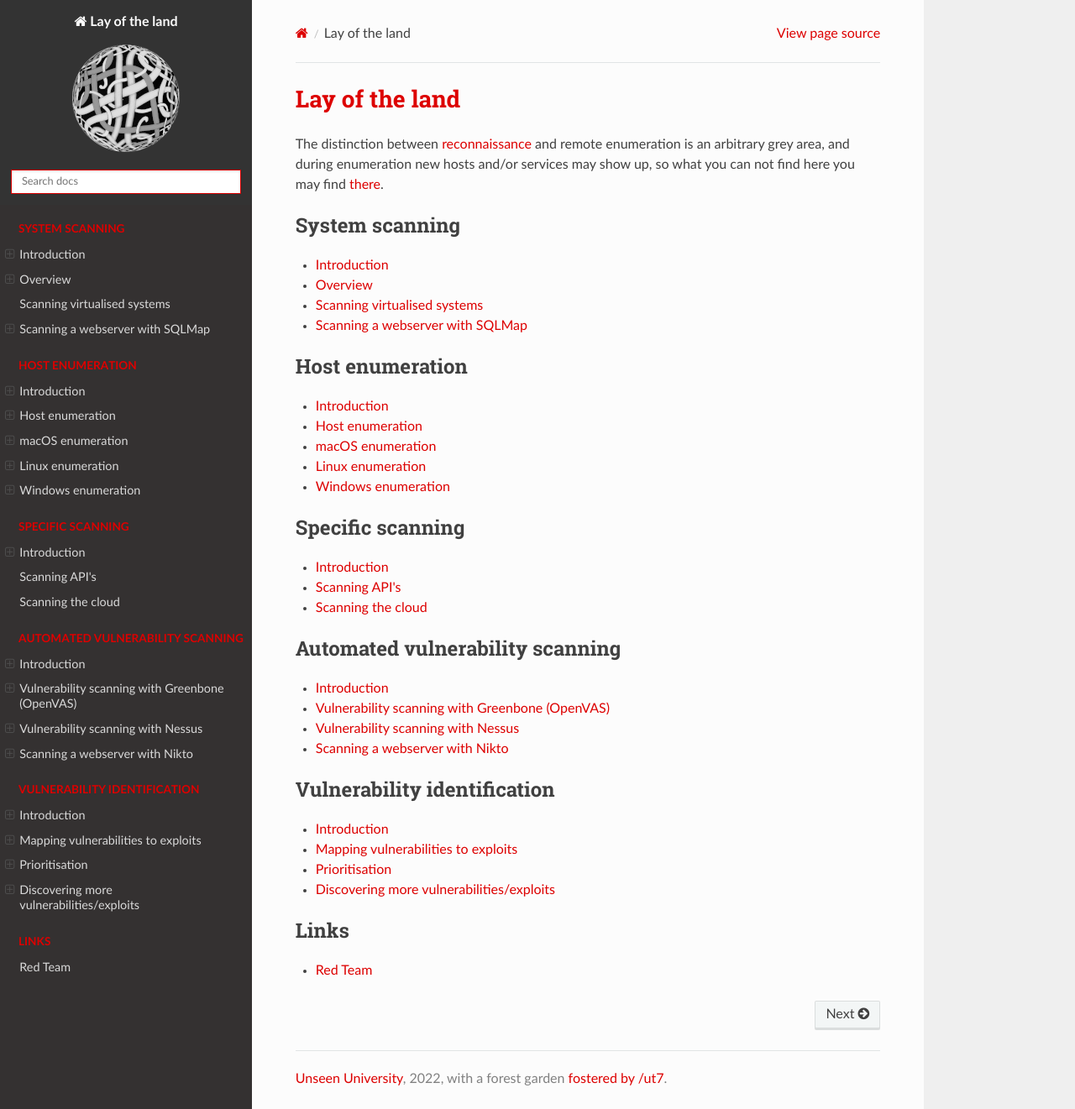
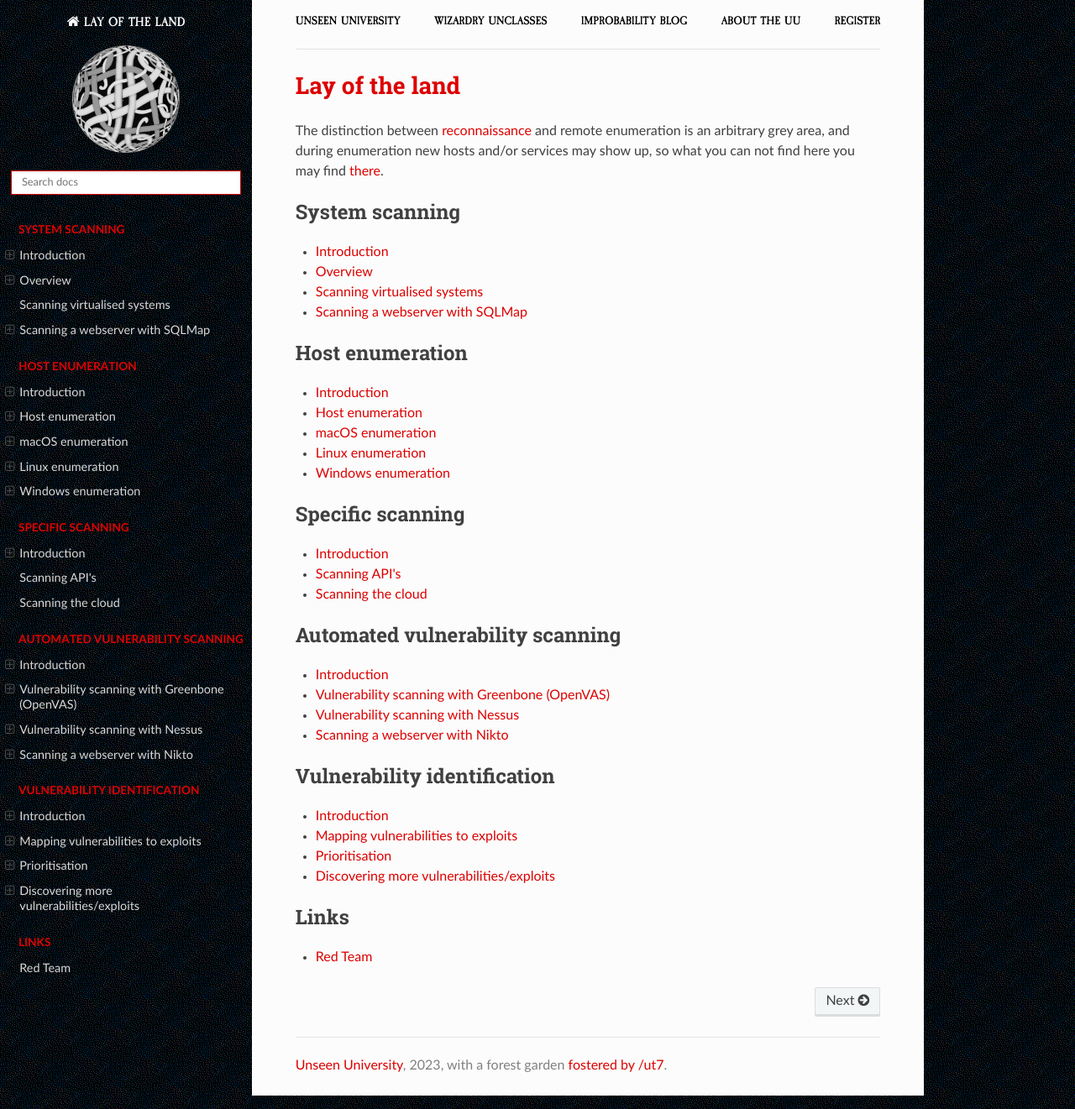
Before and after one commit to tymyrddin/red-enum, a Sphinx documentation site: the page built from source/index.rst, in a window 1280 px wide and 1321 px high. Shown: the whole window at 84% size. Built offline with Sphinx 7.4.7 and the Read the Docs theme 2.0.0, drawn with Linux system fonts in a browser that asks for light colours.

Commit message:
Theme and 2023

```diff
--- a/source/_static/css/custom.css
+++ b/source/_static/css/custom.css
@@ -38,3 +38,110 @@
 .wy-nav-top {
   background: #990000;
 }
+
+/* Breadcrumbs as navbar
+***********************************/
+
+/* Caslon font faces */
+
+@font-face {
+    font-family: 'caslon_antiqueregular';
+    src: url('caslonantique-webfont.woff2') format('woff2'),
+         url('caslonantique-webfont.woff') format('woff');
+    font-weight: normal;
+    font-style: normal;
+
+}
+
+@font-face {
+    font-family: 'caslon_antiquebolditalic';
+    src: url('caslonantique-bolditalic-webfont.woff2') format('woff2'),
+         url('caslonantique-bolditalic-webfont.woff') format('woff');
+    font-weight: normal;
+    font-style: normal;
+
+}
+
+@font-face {
+    font-family: 'caslon_antiqueitalic';
+    src: url('caslonantique-italic-webfont.woff2') format('woff2'),
+         url('caslonantique-italic-webfont.woff') format('woff');
+    font-weight: normal;
+    font-style: normal;
+
+}
+
+@font-face {
+    font-family: 'caslon_antiquebold';
+    src: url('caslonantique-bold-webfont.woff2') format('woff2'),
+         url('caslonantique-bold-webfont.woff') format('woff');
+    font-weight: normal;
+    font-style: normal;
+
+}
+
+topnav {
+  font-family: 'caslon_antiquebold', Arial, sans-serif;
+  font-weight:normal;
+  font-style:normal;
+  font-size: 0.9rem;
+
+}
+
+topnav ul {
+  display: flex;
+  flex-direction: row;
+  justify-content: space-around;
+  list-style: none;
+}
+
+@media screen and (min-width: 800px) {
+  topnav ul {
+    justify-content: space-between;
+  }
+}
+
+.nav__link, .nav__link:visited {
+  text-decoration: none !important;
+  font-size: 0.7rem;
+  color: black;
+  text-transform: uppercase;
+  font-weight: 700;
+}
+
+.nav__item + .nav__item {
+  margin-left: 0.1rem;
+}
+
+@media screen and (min-width: 800px) {
+    .nav__link, .nav__link:visited {
+        font-size: 0.9rem;
+    }
+
+    .nav__item + .nav__item {
+        margin-left: 1rem;
+    }
+}
+
+.wy-nav-content {
+  padding-top: 1rem;
+}
+
+.icon {
+  text-transform: uppercase;
+  font-family: 'caslon_antiquebold', Arial, sans-serif;
+  font-size: 0.9rem;
+  background: transparent;
+}
+
+.wy-body-for-nav {
+  background-image: url('../images/site/background.png');
+}
+
+.wy-nav-side {
+  background-image: url('../images/site/background.png');
+}
+
+.wy-side-nav-search {
+  background-image: url('../images/site/background.png');
+}
--- /dev/null
+++ b/source/_templates/breadcrumbs.html
@@ -0,0 +1,12 @@
+<div class="container">
+    <topnav>
+            <ul>
+                <li class="nav__item"><a href="https://uu.tymyrddin.dev/" class="nav__link">Unseen University</a></li>
+                <li class="nav__item"><a href="https://uu.tymyrddin.dev/" class="nav__link">Wizardry Unclasses</a></li>
+                <li class="nav__item"><a href="https://uu.tymyrddin.dev/blog/" class="nav__link">Improbability Blog</a></li>
+                <li class="nav__item"><a href="https://uu.tymyrddin.dev/about/" class="nav__link">About the UU</a></li>
+                <li class="nav__item"><a href="https://uu.tymyrddin.dev/registration/" class="nav__link">Register</a></li>
+            </ul>
+    </topnav>
+    <hr>
+</div>
--- a/source/_templates/footer.html
+++ b/source/_templates/footer.html
@@ -1,4 +1,4 @@
 {% extends "!footer.html" %}
 {%- block contentinfo %}
-        <a href="https://uu.tymyrddin.dev">Unseen University</a>, 2022, with a forest garden <a href="https://ut7.fr/">fostered by /ut7</a>.
+        <a href="https://uu.tymyrddin.dev">Unseen University</a>, 2023, with a forest garden <a href="https://ut7.fr/">fostered by /ut7</a>.
 {% endblock %}
```
Also changed, not shown: README.md (+2 -0 lines), source/_static/css/caslonantique-bold-webfont.woff (added), source/_static/css/caslonantique-bold-webfont.woff2 (added), source/_static/css/caslonantique-bolditalic-webfont.woff (added), source/_static/css/caslonantique-bolditalic-webfont.woff2 (added), source/_static/css/caslonantique-italic-webfont.woff (added), source/_static/css/caslonantique-italic-webfont.woff2 (added), source/_static/css/caslonantique-webfont.woff (added), source/_static/css/caslonantique-webfont.woff2 (added), source/_static/images/site/background.png (added).
